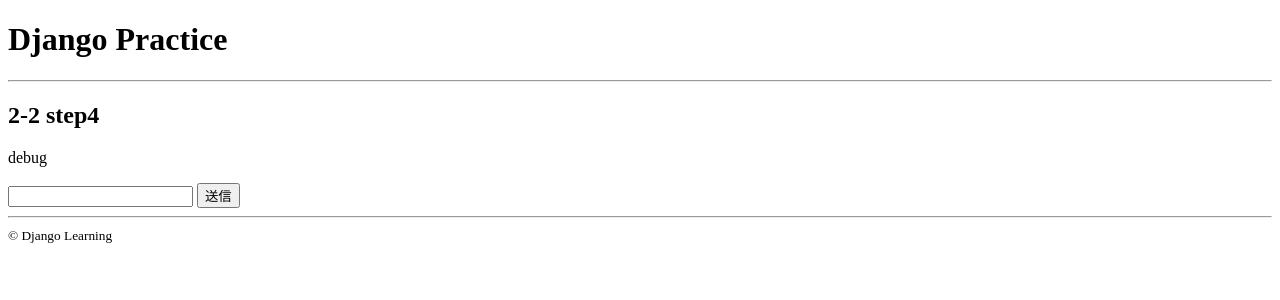
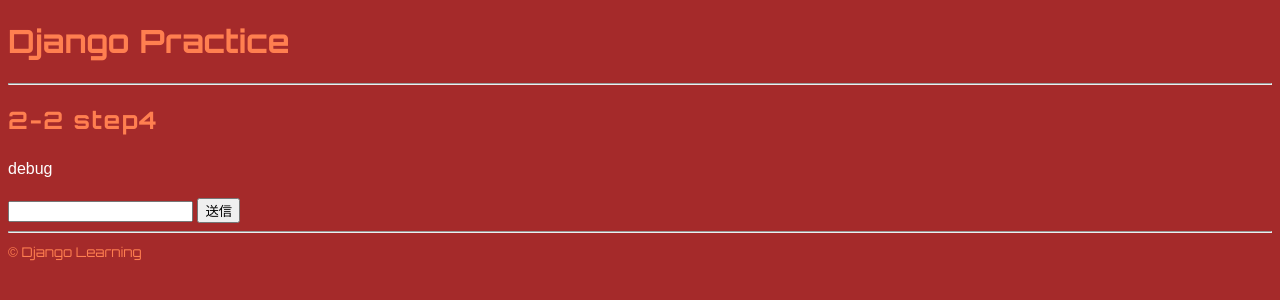
Before and after one commit to ramiy-lab/django-learning-lab, a Django app: page /pages/2/ in a window 1280 px wide. Shown: the top 300 px of the page. Run offline with Django 5.2, Linux system fonts and the light colour scheme; data comes from the database, SQL or seed files in the repository; both versions use the stored data as it was after the commit.

Commit message:
Add static CSS styling and refine template structure

```diff
--- /dev/null
+++ b/pages/static/pages/css/style.css
@@ -0,0 +1,26 @@
+body {
+    background-color: brown;
+    font-family: 'Meiryo', sans-serif;
+}
+
+h1, h2, header, footer {
+    font-family: 'Orbitron', 'Meiryo', sans-serif;
+    color: coral;
+}
+
+.page-title h2 {
+    font-family: 'Orbitron', 'Meiryo', sans-serif;
+    letter-spacing: 1.5px;
+    color: coral;
+}
+
+.page-body p {
+    font-family: 'Meiryo', sans-serif;
+    color: white;
+    line-height: 1.7;
+}
+
+.message p {
+    font-family: 'Meiryo', sans-serif;
+    color: lightseagreen;
+}
--- a/pages/templates/pages/base.html
+++ b/pages/templates/pages/base.html
@@ -1,9 +1,18 @@
+{% load static %}
 <!DOCTYPE html>
 <html lang="en">
 <head>
     <meta charset="UTF-8">
     <meta name="viewport" content="width=device-width, initial-scale=1.0">
     <title>{% block title %}Django App{% endblock %}</title>
+
+    <link rel="preconnect" href="http://fonts.googleapis.com">
+    <link rel="preconnect" href="https://fonts.gstatic.com" crossorigin>
+    <link
+      href="https://fonts.googleapis.com/css2?family=Orbitron:wght@400;700&display=swap"
+      rel="stylesheet">
+
+    <link rel="stylesheet" href="{% static '/pages/css/style.css' %}">
 </head>
 <body>
 
--- a/pages/templates/pages/detail.html
+++ b/pages/templates/pages/detail.html
@@ -5,9 +5,13 @@
 {% endblock %}
 
 {% block content %}
-<h2>{{ page.title }}</h2>
 
-<p>{{ page.body }}</p>
+<div class="page-title">
+    <h2>{{ page.title }}</h2>
+</div>
+
+<div class="page-body">
+    <p>{{ page.body }}</p>
 
 <form method="post">
     {% csrf_token %}
@@ -17,5 +21,7 @@
 
 {% if message %}
 <p>{{ message }}</p>
+</div>
+
 {% endif %}
 {% endblock %}
--- a/pages/views.py
+++ b/pages/views.py
@@ -5,7 +5,7 @@ from .models import Page
 from .services import process_comment
 
 
-def page_detail(request: HttpRequest, id: int) -> HttpRequest:
+def page_detail(request: HttpRequest, id: int) -> HttpResponse:
     page = get_object_or_404(Page, id=id)
 
     message: str = ""
```
Also changed, not shown: db.sqlite3.
